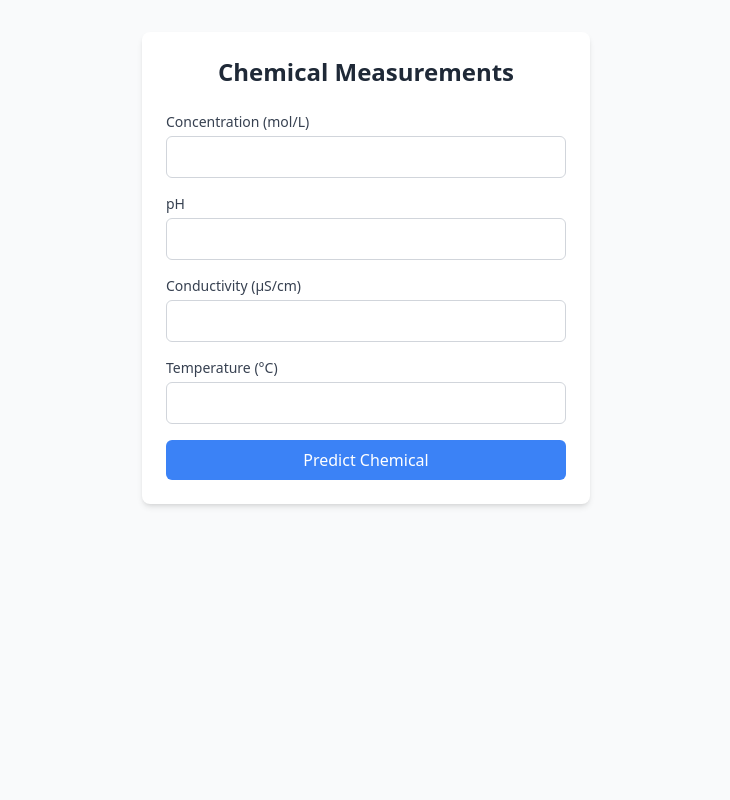
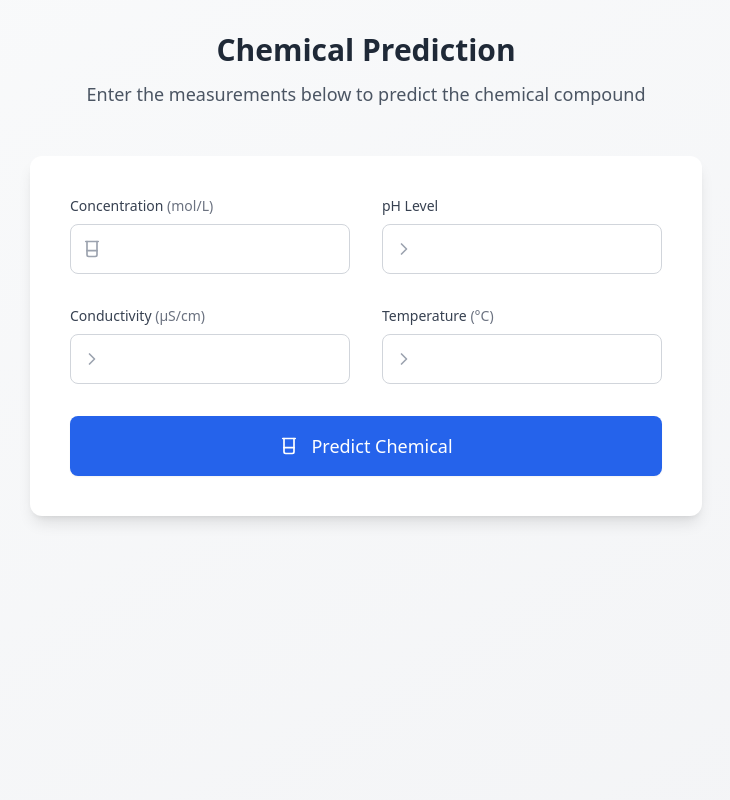
Before and after one commit to nahid6509/DCE-ALUMNI, a React (Vite) app: page /test in a window 1280 px wide. Shown: the top 800 px of the page, without its empty margins (274-1004 px from the left). Built offline with nearby package versions, Linux system fonts and the light colour scheme.

Commit message:
design test page

```diff
--- a/src/pages/Test.jsx
+++ b/src/pages/Test.jsx
@@ -1,4 +1,5 @@
 import React, { useState } from 'react';
+import { AlertCircle, ChevronRight, Loader, Beaker } from 'lucide-react';
 
 const Test = () => {
     const [formData, setFormData] = useState({
@@ -48,98 +49,121 @@ const Test = () => {
     };
 
     return (
-        <div className='min-h-screen bg-gray-50 p-8'>
-            <div className='max-w-md mx-auto bg-white rounded-lg shadow-md p-6'>
-                <h2 className='text-2xl font-semibold text-gray-800 mb-6 text-center'>
-                    Chemical Measurements
+        <div className='min-h-screen bg-gradient-to-br from-gray-50 to-gray-100 p-8'>
+            <div className='max-w-2xl mx-auto'>
+                <div className='text-center mb-12'>
+                    <h2 className='text-3xl font-bold text-gray-800 mb-3'>
+                        Chemical Prediction
                     </h2>
+                    <p className='text-gray-600 text-lg'>
+                        Enter the measurements below to predict the chemical compound
+                    </p>
+                </div>
 
-                <div className='space-y-4'>
-                    <div>
-                        <label htmlFor='concentration' className='block text-sm font-medium text-gray-700 mb-1'>
-                            Concentration (mol/L)
+                <div className='bg-white rounded-xl shadow-lg p-10'>
+                    <div className='grid grid-cols-1 md:grid-cols-2 gap-8'>
+                        {[
+                            {
+                                id: 'concentration',
+                                label: 'Concentration',
+                                unit: 'mol/L',
+                                step: '0.01',
+                                icon: <Beaker className='h-5 w-5 text-gray-400' />
+                            },
+                            {
+                                id: 'pH',
+                                label: 'pH Level',
+                                min: '0',
+                                max: '14',
+                                step: '0.1',
+                                icon: <ChevronRight className='h-5 w-5 text-gray-400' />
+                            },
+                            {
+                                id: 'conductivity',
+                                label: 'Conductivity',
+                                unit: 'μS/cm',
+                                step: '0.1',
+                                icon: <ChevronRight className='h-5 w-5 text-gray-400' />
+                            },
+                            {
+                                id: 'temperature',
+                                label: 'Temperature',
+                                unit: '°C',
+                                step: '0.1',
+                                icon: <ChevronRight className='h-5 w-5 text-gray-400' />
+                            }
+                        ].map((field) => (
+                            <div key={field.id} className='relative group'>
+                                <label
+                                    htmlFor={field.id}
+                                    className='block text-sm font-medium text-gray-700 mb-2'
+                                >
+                                    {field.label} {field.unit && <span className='text-gray-500'>({field.unit})</span>}
                                 </label>
+                                <div className='relative flex items-center'>
+                                    <div className='absolute left-3 z-10'>
+                                        {field.icon}
+                                    </div>
                                     <input
                                         type='number'
-                            id='concentration'
-                            name='concentration'
-                            value={formData.concentration}
+                                        id={field.id}
+                                        name={field.id}
+                                        value={formData[field.id]}
                                         onChange={handleChange}
-                            className='w-full px-3 py-2 border border-gray-300 rounded-md focus:outline-none focus:ring-2 focus:ring-blue-500'
-                            step='0.01'
+                                        min={field.min}
+                                        max={field.max}
+                                        step={field.step}
+                                        className='w-full pl-10 pr-4 py-3 border border-gray-300 rounded-lg
+                                            focus:outline-none focus:ring-2 focus:ring-blue-500 focus:border-transparent
+                                            transition-all duration-200
+                                            group-hover:border-blue-400'
                                     />
                                 </div>
-
-                    <div>
-                        <label htmlFor='pH' className='block text-sm font-medium text-gray-700 mb-1'>
-                            pH
-                        </label>
-                        <input
-                            type='number'
-                            id='pH'
-                            name='pH'
-                            value={formData.pH}
-                            onChange={handleChange}
-                            className='w-full px-3 py-2 border border-gray-300 rounded-md focus:outline-none focus:ring-2 focus:ring-blue-500'
-                            min='0'
-                            max='14'
-                            step='0.1'
-                        />
                             </div>
-
-                    <div>
-                        <label htmlFor='conductivity' className='block text-sm font-medium text-gray-700 mb-1'>
-                            Conductivity (μS/cm)
-                        </label>
-                        <input
-                            type='number'
-                            id='conductivity'
-                            name='conductivity'
-                            value={formData.conductivity}
-                            onChange={handleChange}
-                            className='w-full px-3 py-2 border border-gray-300 rounded-md focus:outline-none focus:ring-2 focus:ring-blue-500'
-                            step='0.1'
-                        />
-                    </div>
-
-                    <div>
-                        <label htmlFor='temperature' className='block text-sm font-medium text-gray-700 mb-1'>
-                            Temperature (°C)
-                        </label>
-                        <input
-                            type='number'
-                            id='temperature'
-                            name='temperature'
-                            value={formData.temperature}
-                            onChange={handleChange}
-                            className='w-full px-3 py-2 border border-gray-300 rounded-md focus:outline-none focus:ring-2 focus:ring-blue-500'
-                            step='0.1'
-                        />
+                        ))}
                     </div>
 
                     {error && (
-                        <div className='p-3 text-red-700 bg-red-100 rounded-md'>
-                            {error}
+                        <div className='mt-8 p-4 rounded-lg bg-red-50 border border-red-200 flex items-center gap-3'>
+                            <AlertCircle className='h-5 w-5 text-red-400 flex-shrink-0' />
+                            <p className='text-red-700'>{error}</p>
                         </div>
                     )}
 
                     {prediction && (
-                        <div className='p-3 text-green-700 bg-green-100 rounded-md'>
-                            Predicted Chemical: {prediction}
+                        <div className='mt-8 p-6 rounded-lg bg-green-50 border border-green-200'>
+                            <h3 className='text-lg font-semibold text-green-700 mb-2'>
+                                Prediction Result
+                            </h3>
+                            <p className='text-green-600 text-lg'>
+                                The predicted chemical compound is:
+                                <span className='font-bold ml-2'>{prediction}</span>
+                            </p>
                         </div>
                     )}
 
                     <button
-                        className={`w-full py-2 px-4 rounded-md transition-colors ${
-                            isLoading
-                                ? 'bg-gray-400 cursor-not-allowed'
-                                : 'bg-blue-500 hover:bg-blue-600 text-white'
-                        }`}
                         onClick={handleSubmit}
                         disabled={isLoading || !formData.concentration || !formData.pH ||
                                 !formData.conductivity || !formData.temperature}
+                        className={`w-full mt-8 py-4 px-6 rounded-lg transition-all duration-200
+                            flex items-center justify-center gap-3 text-lg font-medium
+                            ${isLoading
+                                ? 'bg-gray-400 cursor-not-allowed'
+                                : 'bg-blue-600 hover:bg-blue-700 hover:scale-[1.02] active:scale-[0.98] text-white shadow-sm hover:shadow-md'
+                            }`}
                     >
-                        {isLoading ? 'Predicting...' : 'Predict Chemical'}
+                        {isLoading ? (
+                            <>
+                                <Loader className='h-5 w-5 animate-spin' />
+                                <span>Processing...</span>
+                            </>
+                        ) : (
+                            <>
+                                <Beaker className='h-5 w-5' />
+                                <span>Predict Chemical</span>
+                            </>
+                        )}
                     </button>
                 </div>
             </div>
```
Lines whose indentation alone changed are shown as unchanged.
